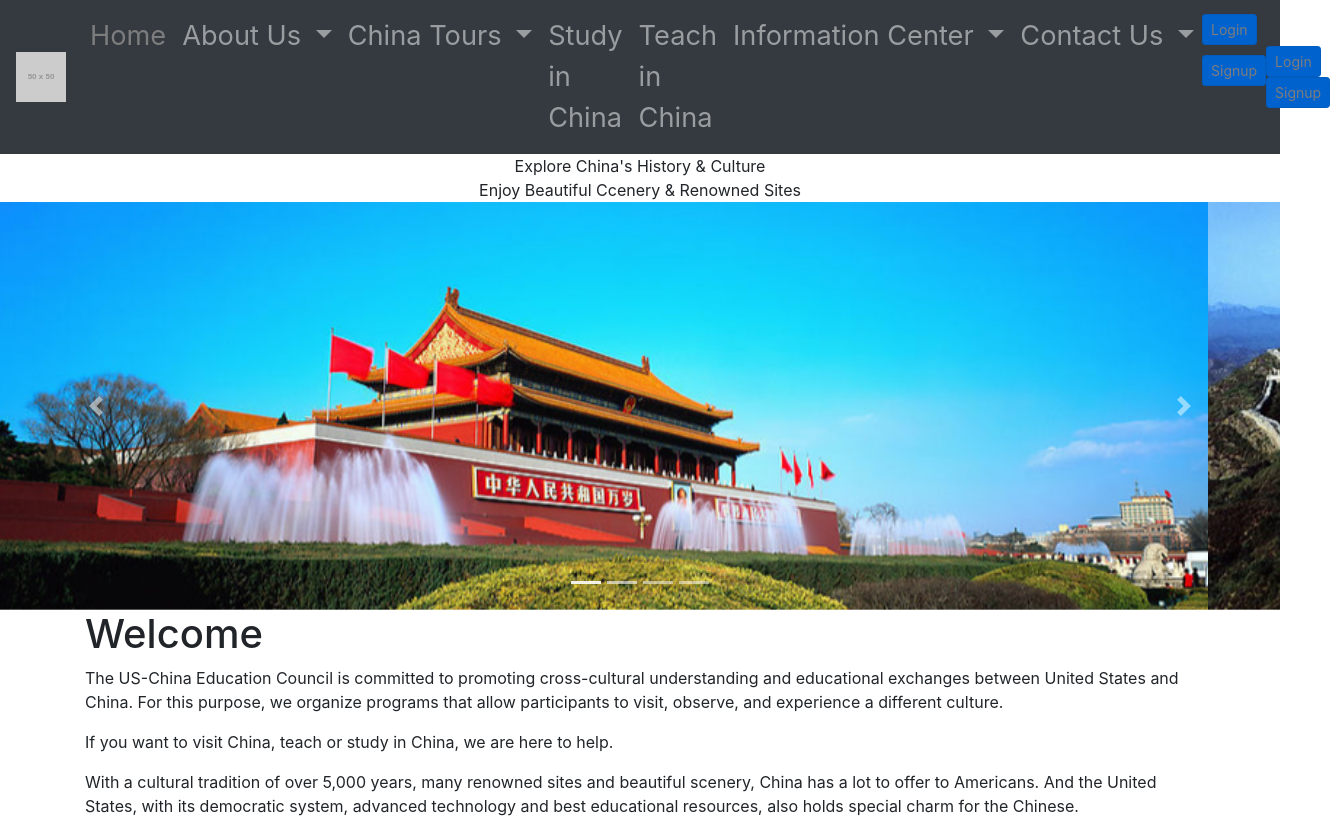
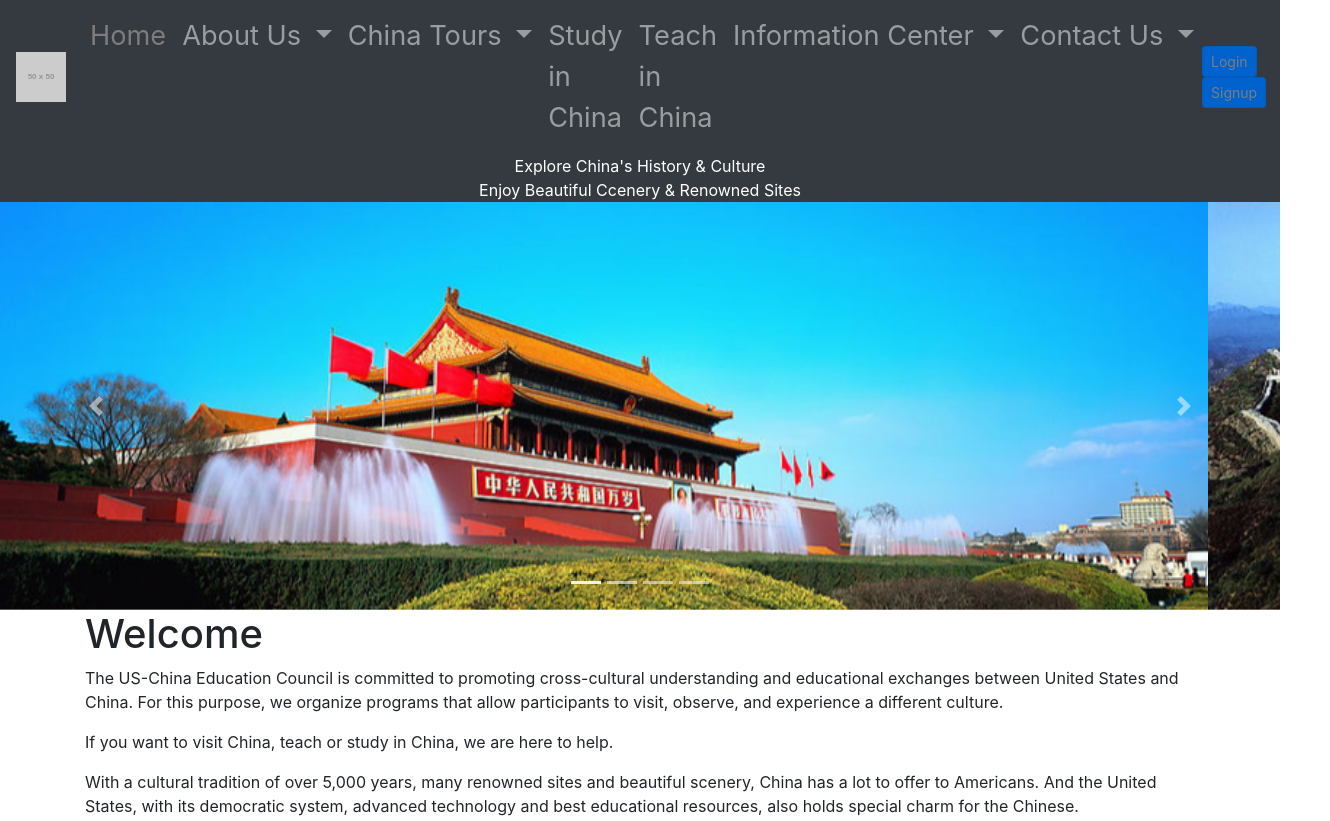
Before and after one commit to liyanping526/CISC4900, a plain HTML site: page index.html in a window 1280 px wide. Shown: the top 821 px of the page, 1330 px wide, since content can reach past the window. Drawn offline with nearby package versions, Linux system fonts and the light colour scheme; placeholder pictures from the web are drawn by us.

Commit message:
Fixed problem

```diff
--- a/index.html
+++ b/index.html
@@ -77,10 +77,6 @@
 						<a class="dropdown-item" href="#">Visit Us On Facebook</a>
 					</div>
 				</li>
-				<div>
-					<a href="./HTMLS/Login.html" class="btn btn-primary btn-lg btn-sm active" role="button" aria-pressed="true">Login</a>
-					<a href="./HTMLS/Signup.html" class="btn btn-primary btn-lg btn-sm active" role="button" aria-pressed="true">Signup</a>
-				</div>
 			</ul>
 		</div>
 		<div>
@@ -88,12 +84,12 @@
 			<a href="./HTMLS/Signup.html" class="btn btn-primary btn-lg btn-sm active" role="button" aria-pressed="true">Signup</a>
 		</div>
 	</nav>
-	<div class="text-center">
+	<div class="text-center text-white bg-dark">
 		Explore China's History & Culture
 		<!-- <p class="text-white bg-dark">Explore China's History & Culture</p>
 		<p class="text-white bg-dark">Enjoy Beautiful Ccenery & Renowned Sites</p> -->
 	</div>
-	<div class="text-center">
+	<div class="text-center text-white bg-dark">
 		Enjoy Beautiful Ccenery & Renowned Sites
 		<!-- <p class="text-white bg-dark">Explore China's History & Culture</p>
 		<p class="text-white bg-dark">Enjoy Beautiful Ccenery & Renowned Sites</p> -->
```
